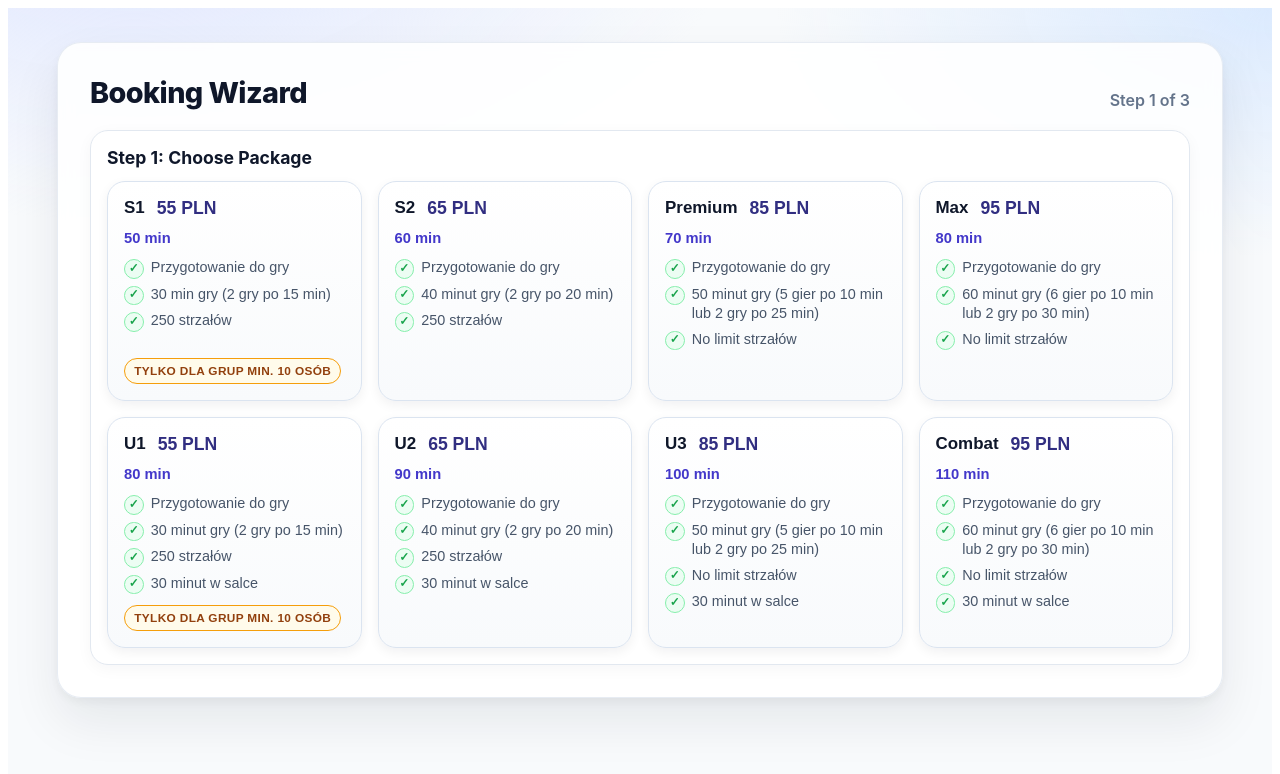
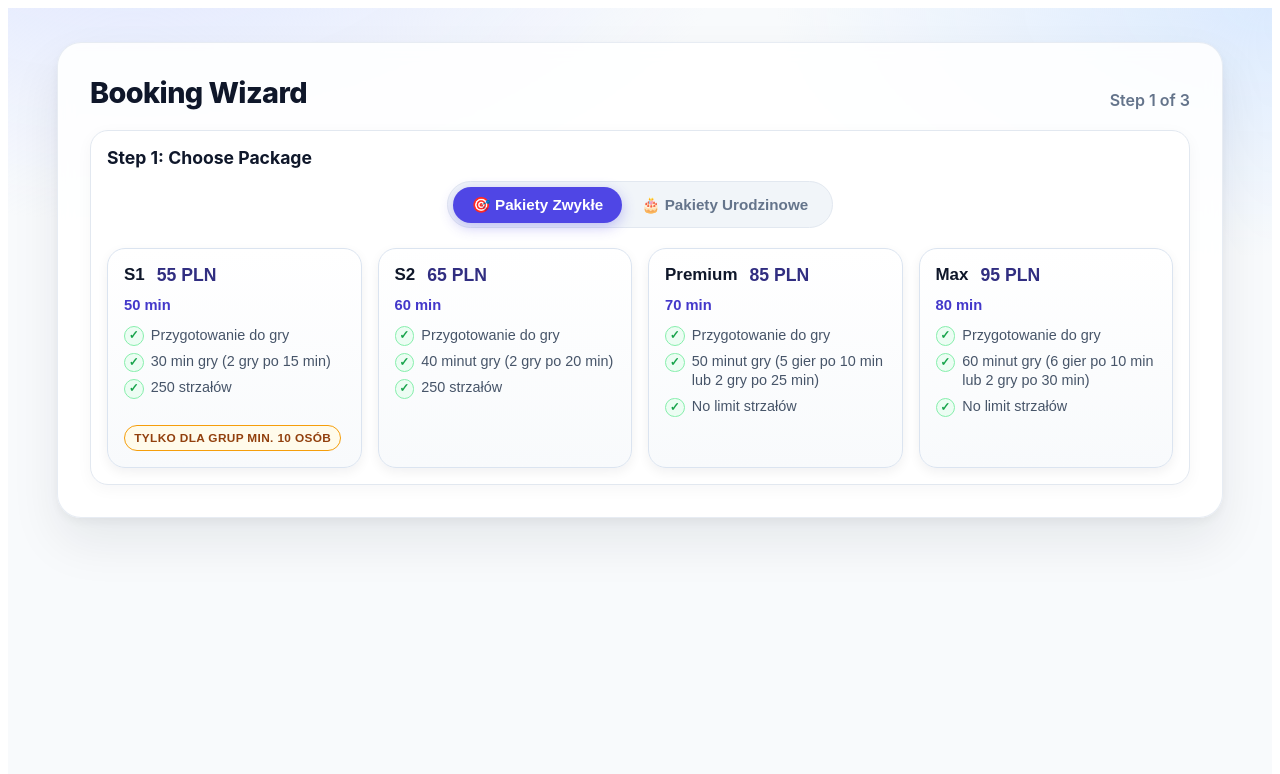
Before and after one commit to mnosel00/BookingCQBLaser, an Angular app in the folder laser-tag-booking-app/: page / in a window 1280 px wide. Shown: the top 774 px of the page. Built offline with nearby package versions, Linux system fonts and the light colour scheme.

Commit message:
split uro/standard

```diff
--- a/laser-tag-booking-app/src/app/features/booking-wizard/booking-wizard.html
+++ b/laser-tag-booking-app/src/app/features/booking-wizard/booking-wizard.html
@@ -11,11 +11,34 @@
   <section *ngIf="currentStep === 1" aria-labelledby="step-1-title">
     <h2 id="step-1-title">Step 1: Choose Package</h2>
 
+    <div class="category-toggle" role="tablist" aria-label="Package category">
+      <button
+        type="button"
+        role="tab"
+        class="category-toggle__btn"
+        [class.active]="selectedCategory === 'regular'"
+        [attr.aria-selected]="selectedCategory === 'regular'"
+        (click)="setCategory('regular')"
+      >
+        🎯 Pakiety Zwykłe
+      </button>
+      <button
+        type="button"
+        role="tab"
+        class="category-toggle__btn"
+        [class.active]="selectedCategory === 'birthday'"
+        [attr.aria-selected]="selectedCategory === 'birthday'"
+        (click)="setCategory('birthday')"
+      >
+        🎂 Pakiety Urodzinowe
+      </button>
+    </div>
+
     <div class="package-grid">
       <button
         type="button"
         class="package-card"
-        *ngFor="let pkg of packagesList"
+        *ngFor="let pkg of filteredPackages"
         [class.selected]="selectedPackage === pkg.type"
         [attr.aria-pressed]="selectedPackage === pkg.type"
         (click)="selectPackage(pkg.type)"
--- a/laser-tag-booking-app/src/app/features/booking-wizard/booking-wizard.scss
+++ b/laser-tag-booking-app/src/app/features/booking-wizard/booking-wizard.scss
@@ -101,7 +101,7 @@ input[type='number'] {
   padding: 0.72rem 0.9rem;
   font-size: 1rem;
   outline: none;
-  transition: border-color 0.2s ease, box-shadow 0.2s ease, transform 0.2s ease;
+  transition: border-color 0.2s ease, box-shadow 0.2s ease;
 }
 
 input[type='date'] {
@@ -122,6 +122,50 @@ input.ng-invalid.ng-touched {
   box-shadow: 0 0 0 4px rgba(239, 68, 68, 0.16);
 }
 
+/* Category toggle */
+.category-toggle {
+  display: flex;
+  justify-content: center;
+  gap: 0;
+  margin-bottom: 1.25rem;
+  background: #f1f5f9;
+  border: 1px solid #e2e8f0;
+  border-radius: 999px;
+  padding: 0.3rem;
+  width: fit-content;
+  margin-inline: auto;
+}
+
+.category-toggle__btn {
+  appearance: none;
+  border: none;
+  background: transparent;
+  border-radius: 999px;
+  padding: 0.55rem 1.2rem;
+  font-size: 0.95rem;
+  font-weight: 700;
+  color: var(--muted);
+  cursor: pointer;
+  transition: background 0.22s ease, color 0.22s ease, box-shadow 0.22s ease;
+  white-space: nowrap;
+}
+
+.category-toggle__btn:hover:not(.active) {
+  color: #334155;
+  background: #e2e8f0;
+}
+
+.category-toggle__btn.active {
+  background: var(--primary);
+  color: #ffffff;
+  box-shadow: 0 4px 14px rgba(79, 70, 229, 0.32);
+}
+
+.category-toggle__btn:focus-visible {
+  outline: none;
+  box-shadow: 0 0 0 4px var(--ring);
+}
+
 /* Step 1 - pricing cards */
 .package-grid {
   display: grid;
@@ -129,7 +173,7 @@ input.ng-invalid.ng-touched {
   gap: 1rem;
 }
 
-@media (min-width: 760px) {
+@media (min-width: 640px) {
   .package-grid {
     grid-template-columns: repeat(2, minmax(0, 1fr));
   }
@@ -367,6 +411,15 @@ button[type='submit']:disabled {
     border-radius: 14px;
   }
 
+  .category-toggle {
+    width: 100%;
+  }
+
+  .category-toggle__btn {
+    flex: 1;
+    text-align: center;
+  }
+
   button[type='submit'] {
     width: 100%;
     justify-self: stretch;
--- a/laser-tag-booking-app/src/app/features/booking-wizard/booking-wizard.ts
+++ b/laser-tag-booking-app/src/app/features/booking-wizard/booking-wizard.ts
@@ -10,6 +10,7 @@ export interface PackageDetails {
   price: string;
   duration: string;
   features: string[];
+  category: 'regular' | 'birthday';
   minPersons?: number;
 }
 
@@ -29,6 +30,7 @@ export class BookingWizard {
   selectedDate: string | Date = '';
   availableSlots: TimeSlot[] = [];
   selectedSlot: TimeSlot | null = null;
+  selectedCategory: 'regular' | 'birthday' = 'regular';
 
   isLoadingSlots = false;
   isSubmitting = false;
@@ -40,6 +42,7 @@ export class BookingWizard {
       name: 'S1',
       price: '55 PLN',
       duration: '50 min',
+      category: 'regular',
       features: [
         'Przygotowanie do gry',
         '30 min gry (2 gry po 15 min)',
@@ -52,6 +55,7 @@ export class BookingWizard {
       name: 'S2',
       price: '65 PLN',
       duration: '60 min',
+      category: 'regular',
       features: [
         'Przygotowanie do gry',
         '40 minut gry (2 gry po 20 min)',
@@ -63,6 +67,7 @@ export class BookingWizard {
       name: 'Premium',
       price: '85 PLN',
       duration: '70 min',
+      category: 'regular',
       features: [
         'Przygotowanie do gry',
         '50 minut gry (5 gier po 10 min lub 2 gry po 25 min)',
@@ -74,6 +79,7 @@ export class BookingWizard {
       name: 'Max',
       price: '95 PLN',
       duration: '80 min',
+      category: 'regular',
       features: [
         'Przygotowanie do gry',
         '60 minut gry (6 gier po 10 min lub 2 gry po 30 min)',
@@ -85,6 +91,7 @@ export class BookingWizard {
       name: 'U1',
       price: '55 PLN',
       duration: '80 min',
+      category: 'birthday',
       features: [
         'Przygotowanie do gry',
         '30 minut gry (2 gry po 15 min)',
@@ -98,6 +105,7 @@ export class BookingWizard {
       name: 'U2',
       price: '65 PLN',
       duration: '90 min',
+      category: 'birthday',
       features: [
         'Przygotowanie do gry',
         '40 minut gry (2 gry po 20 min)',
@@ -110,6 +118,7 @@ export class BookingWizard {
       name: 'U3',
       price: '85 PLN',
       duration: '100 min',
+      category: 'birthday',
       features: [
         'Przygotowanie do gry',
         '50 minut gry (5 gier po 10 min lub 2 gry po 25 min)',
@@ -122,6 +131,7 @@ export class BookingWizard {
       name: 'Combat',
       price: '95 PLN',
       duration: '110 min',
+      category: 'birthday',
       features: [
         'Przygotowanie do gry',
         '60 minut gry (6 gier po 10 min lub 2 gry po 30 min)',
@@ -130,6 +140,10 @@ export class BookingWizard {
       ]
     }
   ];
+
+  get filteredPackages(): PackageDetails[] {
+    return this.packagesList.filter(p => p.category === this.selectedCategory);
+  }
 
   readonly customerForm = this.formBuilder.nonNullable.group({
     firstName: ['', [Validators.required]],
@@ -143,6 +157,10 @@ export class BookingWizard {
     return typeof this.selectedDate === 'string'
       ? this.selectedDate
       : this.selectedDate.toISOString().slice(0, 10);
+  }
+
+  setCategory(cat: 'regular' | 'birthday'): void {
+    this.selectedCategory = cat;
   }
 
   selectPackage(pkg: PackageType): void {
```
